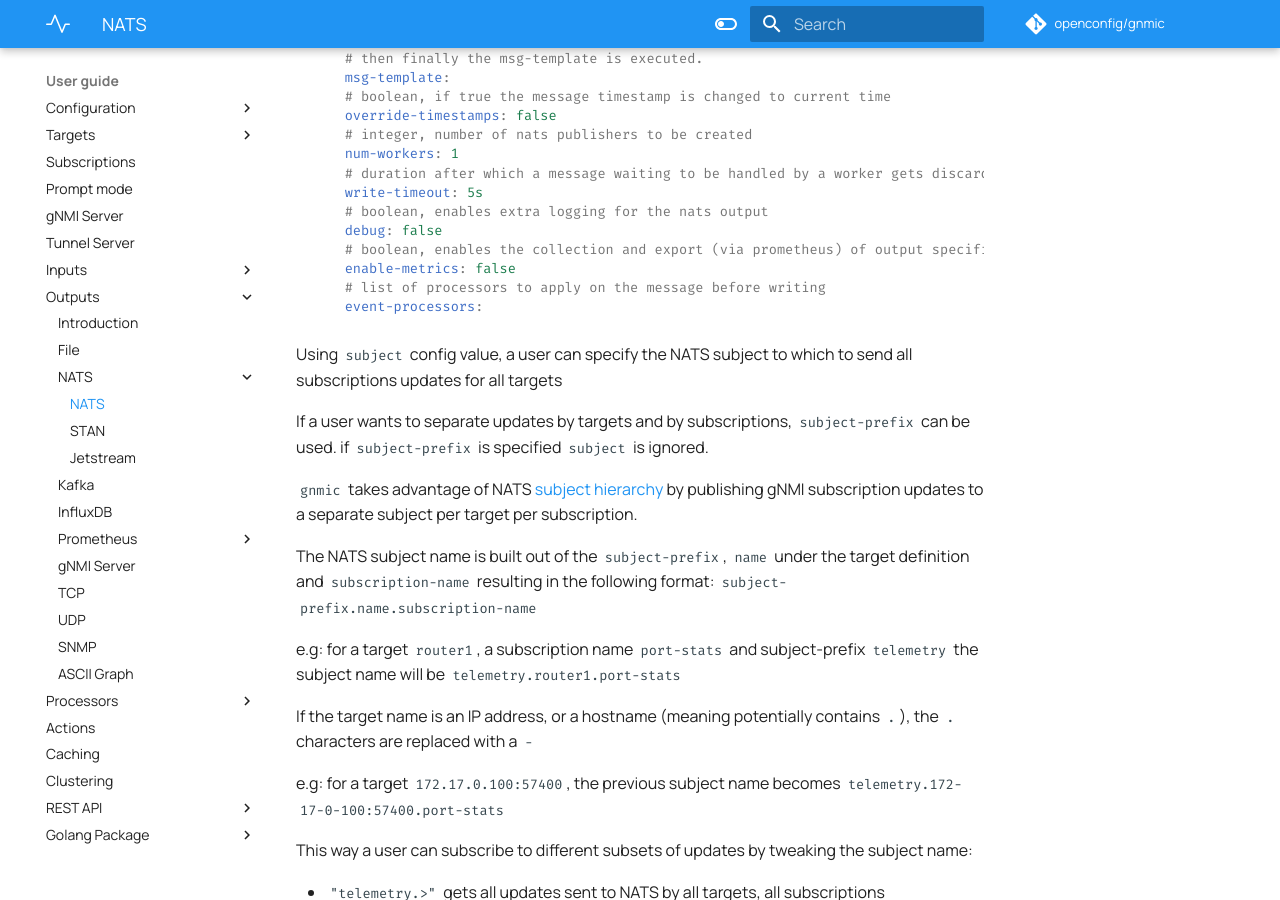
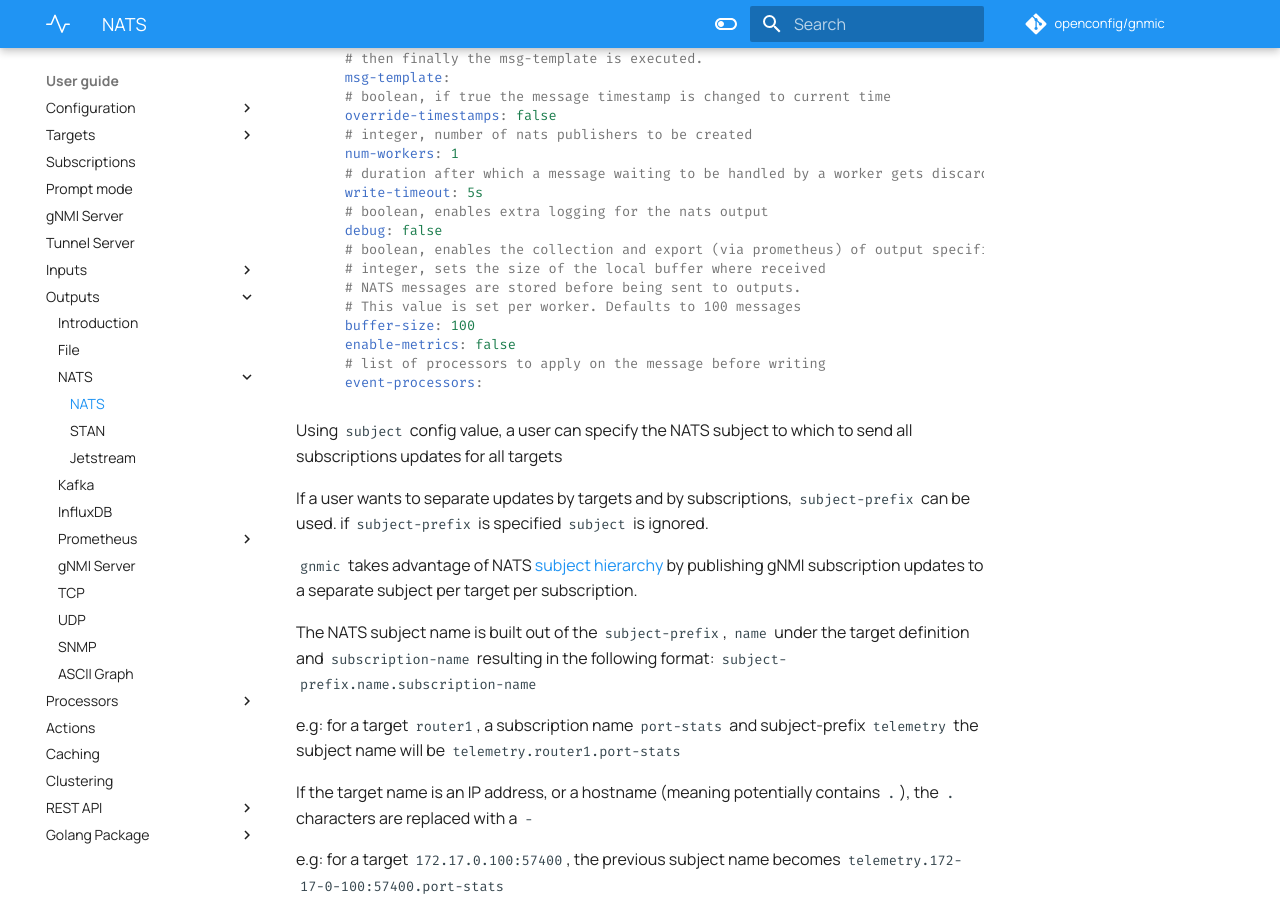
Before and after one commit to openconfig/gnmic, an MkDocs documentation site: the page built from docs/user_guide/outputs/nats_output.md, in a window 1280 px wide and 900 px high, scrolled down 1446 px. Built offline with MkDocs 1.6.1 and Material for MkDocs 9.7.7, drawn with Linux system fonts in a browser that asks for light colours; comment, search, counter and statistics services are not loaded.

Commit message:
Added BufferSize to Jetsream and NATS outputs   * follow-up to  Parallel processing with Jetstream #342   * added option to provide a buffer size to go channel on output   * updaed user guides for Jetstream and NATS outputs

```diff
--- a/docs/user_guide/outputs/nats_output.md
+++ b/docs/user_guide/outputs/nats_output.md
@@ -73,6 +73,10 @@
     # boolean, enables extra logging for the nats output
     debug: false
     # boolean, enables the collection and export (via prometheus) of output specific metrics
+    # integer, sets the size of the local buffer where received
+    # NATS messages are stored before being sent to outputs.
+    # This value is set per worker. Defaults to 100 messages
+    buffer-size: 100
     enable-metrics: false
     # list of processors to apply on the message before writing
     event-processors:
```
Also changed, not shown: docs/user_guide/outputs/jetstream_output.md (+4 -0 lines), 2 other files.
